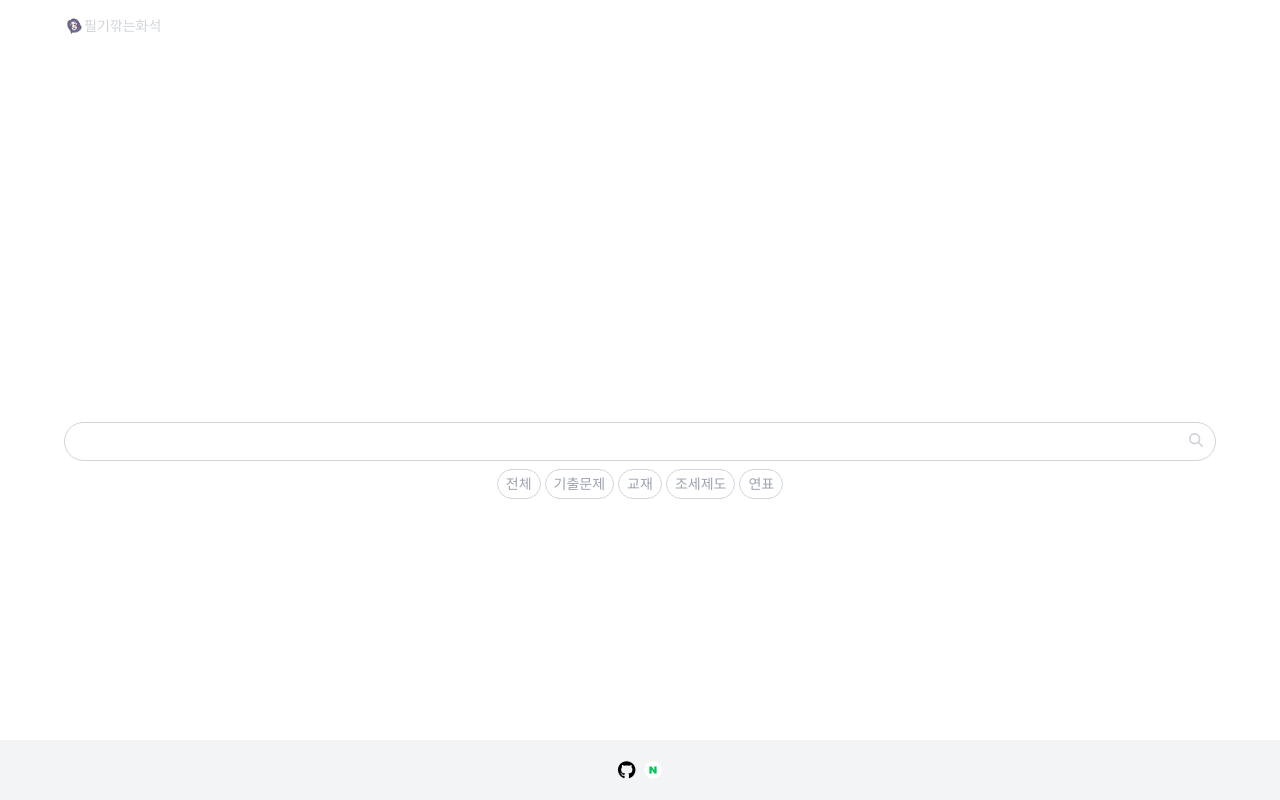
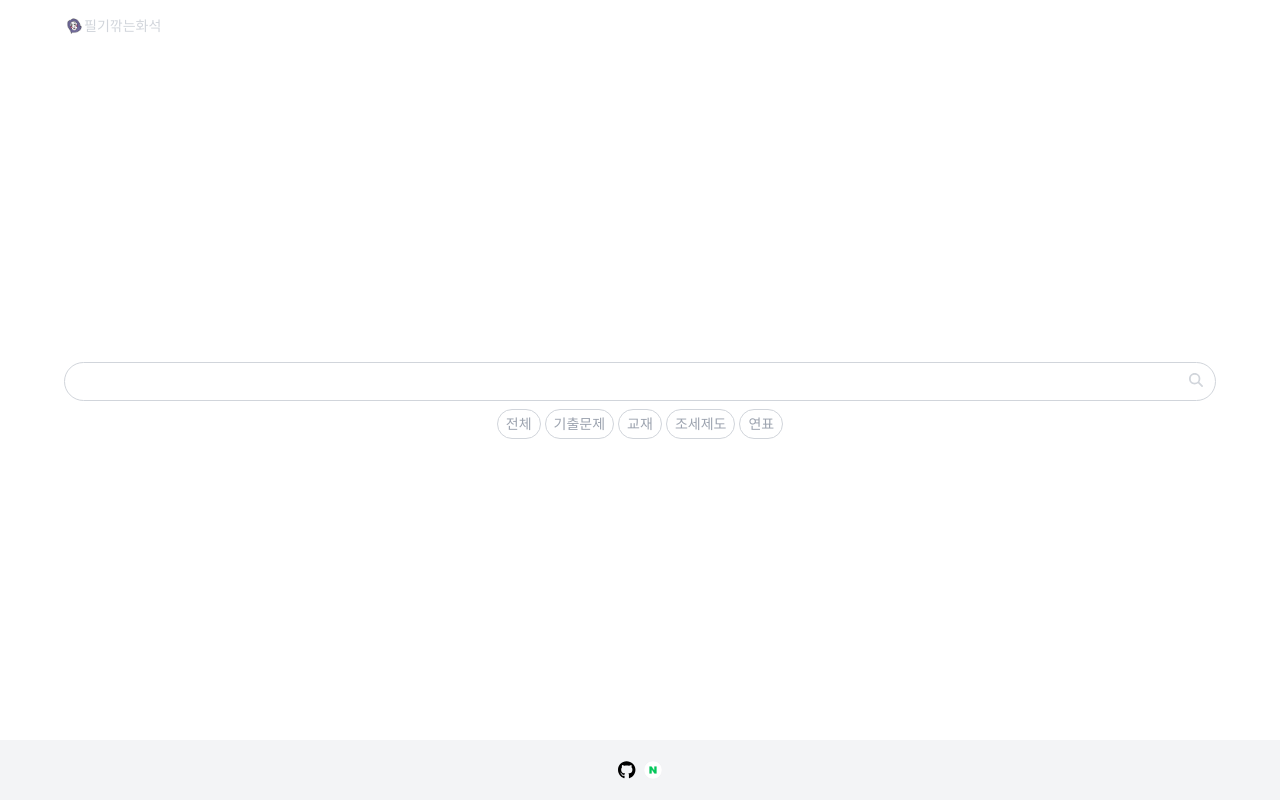
Before and after one commit to agnes0304/chronos-nextjs, a Next.js app: page / in a window 1280 px wide. Built offline with nearby package versions, Linux system fonts and the light colour scheme.

Commit message:
added PostLayout.tsx

```diff
--- a/src/app/globals.css
+++ b/src/app/globals.css
@@ -8,8 +8,6 @@
 
 body {
   height: 100vh;
-  /* display: grid; */
-  /* place-items: center; */
   display: flex;
   flex-direction: column;
   justify-content: center;
--- a/src/app/layout.tsx
+++ b/src/app/layout.tsx
@@ -2,28 +2,28 @@ import "@fortawesome/fontawesome-svg-core/styles.css";
 import { config } from "@fortawesome/fontawesome-svg-core";
 config.autoAddCss = false;
 
-import type { Metadata } from 'next'
-import './globals.css'
-import Footer from '../components/Footer'
-import Header from '../components/Header'
+import type { Metadata } from "next";
+import "./globals.css";
+import Footer from "../components/Footer";
+import Header from "../components/Header";
 
 export const metadata: Metadata = {
-  title: 'Chronos',
-  description: 'Home of the Chronos project',
-}
+  title: "Chronos",
+  description: "Home of the Chronos project",
+};
 
 export default function RootLayout({
   children,
 }: {
-  children: React.ReactNode
+  children: React.ReactNode;
 }) {
   return (
     <html>
       <body>
         <Header />
-        <main className="mt-[120px]">{children}</main>
+        <main>{children}</main>
         <Footer />
       </body>
     </html>
-  )
+  );
 }
--- a/src/app/page.tsx
+++ b/src/app/page.tsx
@@ -2,8 +2,8 @@ import Browse from "../components/search/Browse"
 
 export default function Home() {
   return (
-    <main>
+    <div>
       <Browse />
-    </main>
+    </div>
   )
 }
--- /dev/null
+++ b/src/app/posts/layout.tsx
@@ -0,0 +1,7 @@
+export default function PostLayout({
+  children,
+}: {
+  children: React.ReactNode;
+}) {
+  return <main className="mt-[120px] md:w-8/12">{children}</main>;
+}
```
